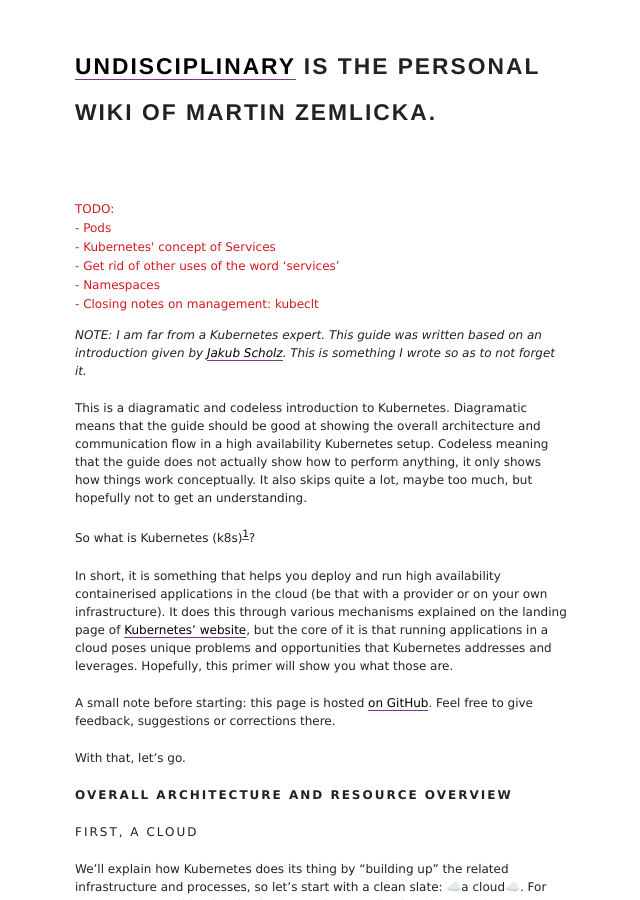
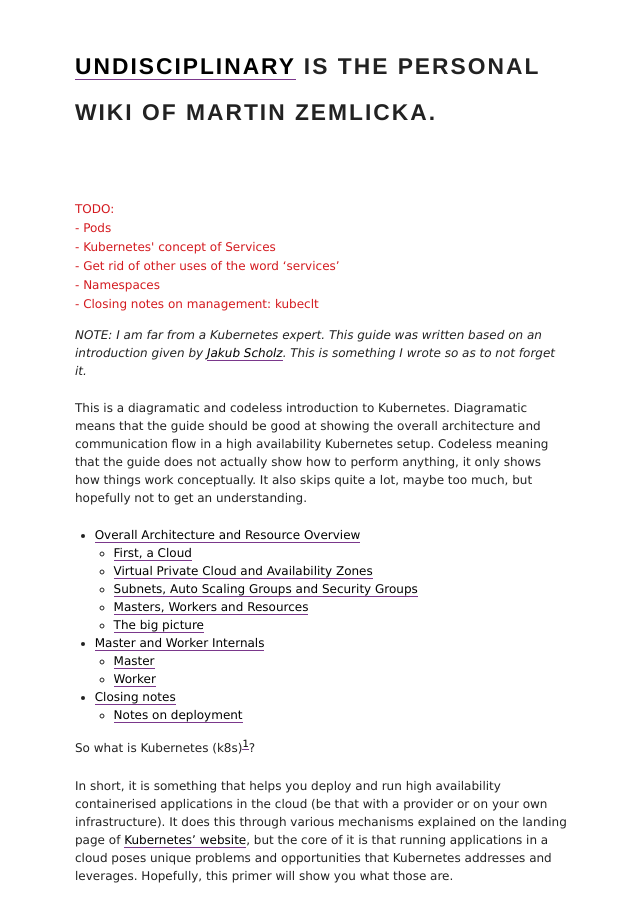
Before and after one commit to zmlka/undisciplinary, a Jekyll site: the page built from kubernets_diagramtic_primer.md, in a window 1280 px wide and 900 px high. Shown: the whole window, without its empty margins (319-959 px from the left). Built offline with Jekyll 4.4.1, drawn with Linux system fonts in a browser that asks for light colours; our own code applies the rules of GitHub Pages for plain Markdown files; some of the changed lines change nothing that is shown.

Commit message:
Wait there seriously needs to be a bullet point before a toc?

```diff
--- a/kubernets_diagramtic_primer.md
+++ b/kubernets_diagramtic_primer.md
@@ -24,6 +24,7 @@
 how things work conceptually. It also skips quite a lot, maybe too much, but
 hopefully not to get an understanding.
 
+* toc
 {:toc}
 
 So what is Kubernetes (k8s)[^1]?
```
